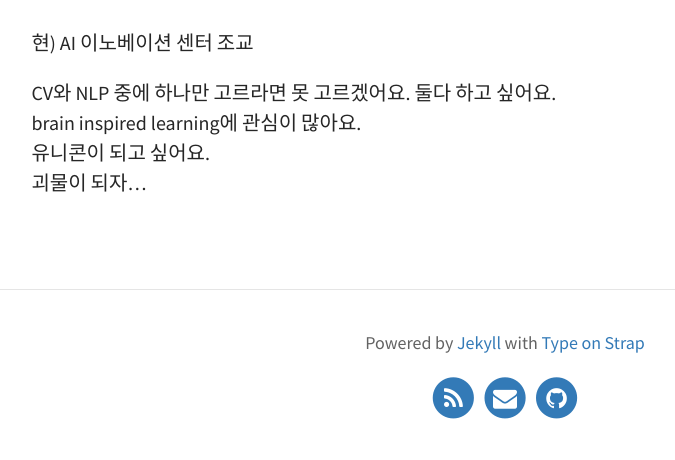
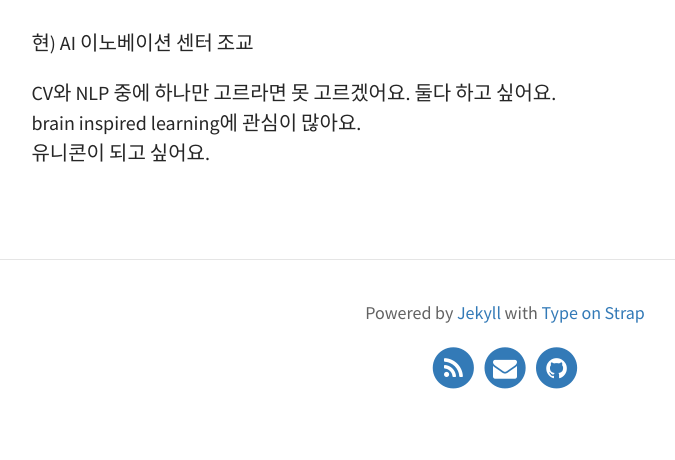
Before and after one commit to realblack0/jinhyo_ai_blog, a Jekyll site: the page built from pages/about.md, in a window 1280 px wide. Shown: the part 823-1283 px from the top of the page, without its empty margins (135-810 px from the left). Built offline with Jekyll 4.4.1, drawn with Linux system fonts in a browser that asks for light colours; after the commit the page ends 1253 px from its top, so only the background shows below that.

Commit message:
Update about

```diff
--- a/pages/about.md
+++ b/pages/about.md
@@ -12,4 +12,3 @@ feature-img: "assets/img/pexels/circuit.jpeg"
 CV와 NLP 중에 하나만 고르라면 못 고르겠어요. 둘다 하고 싶어요.
 brain inspired learning에 관심이 많아요.
 유니콘이 되고 싶어요.
-괴물이 되자...
```
Also changed, not shown: 2 other files.
